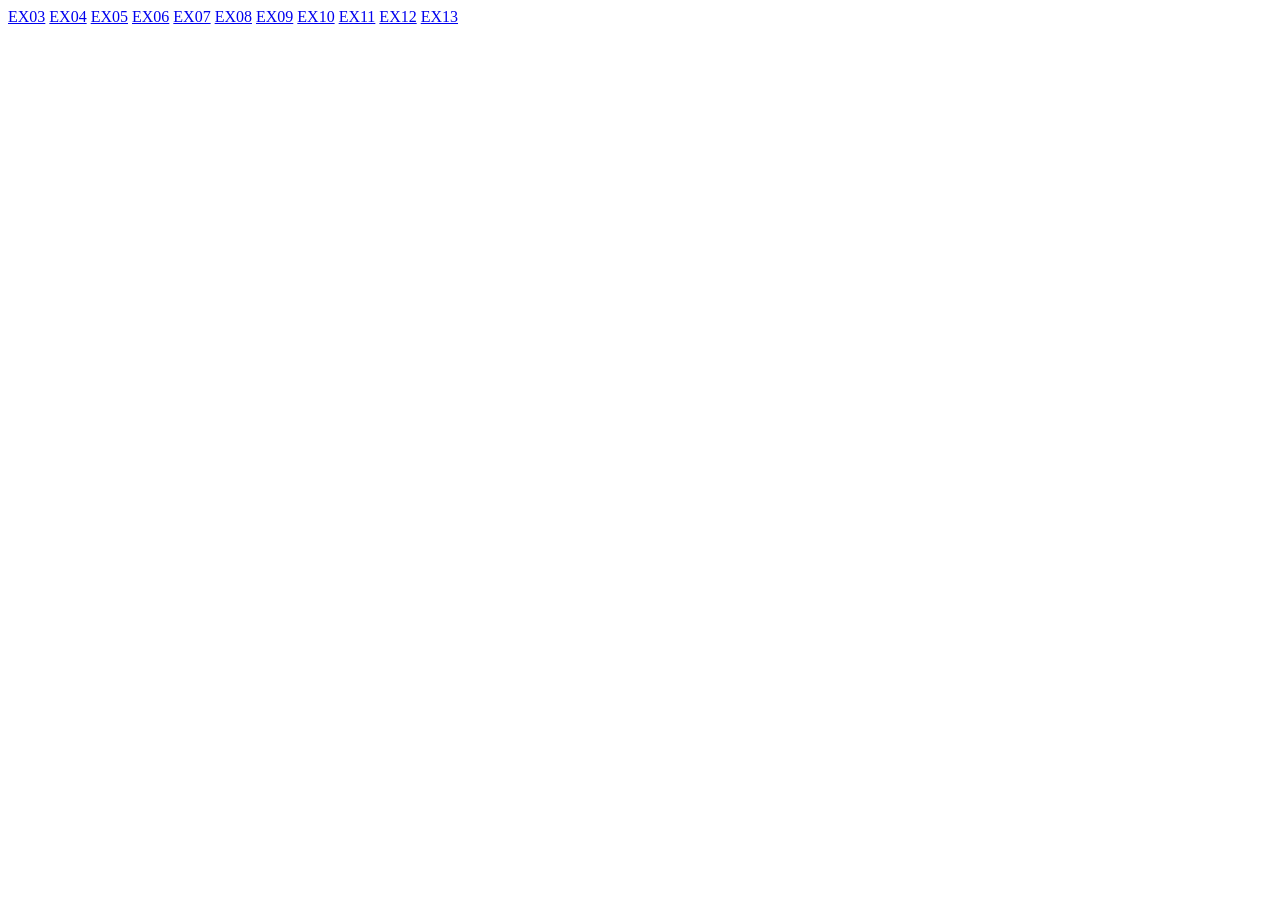
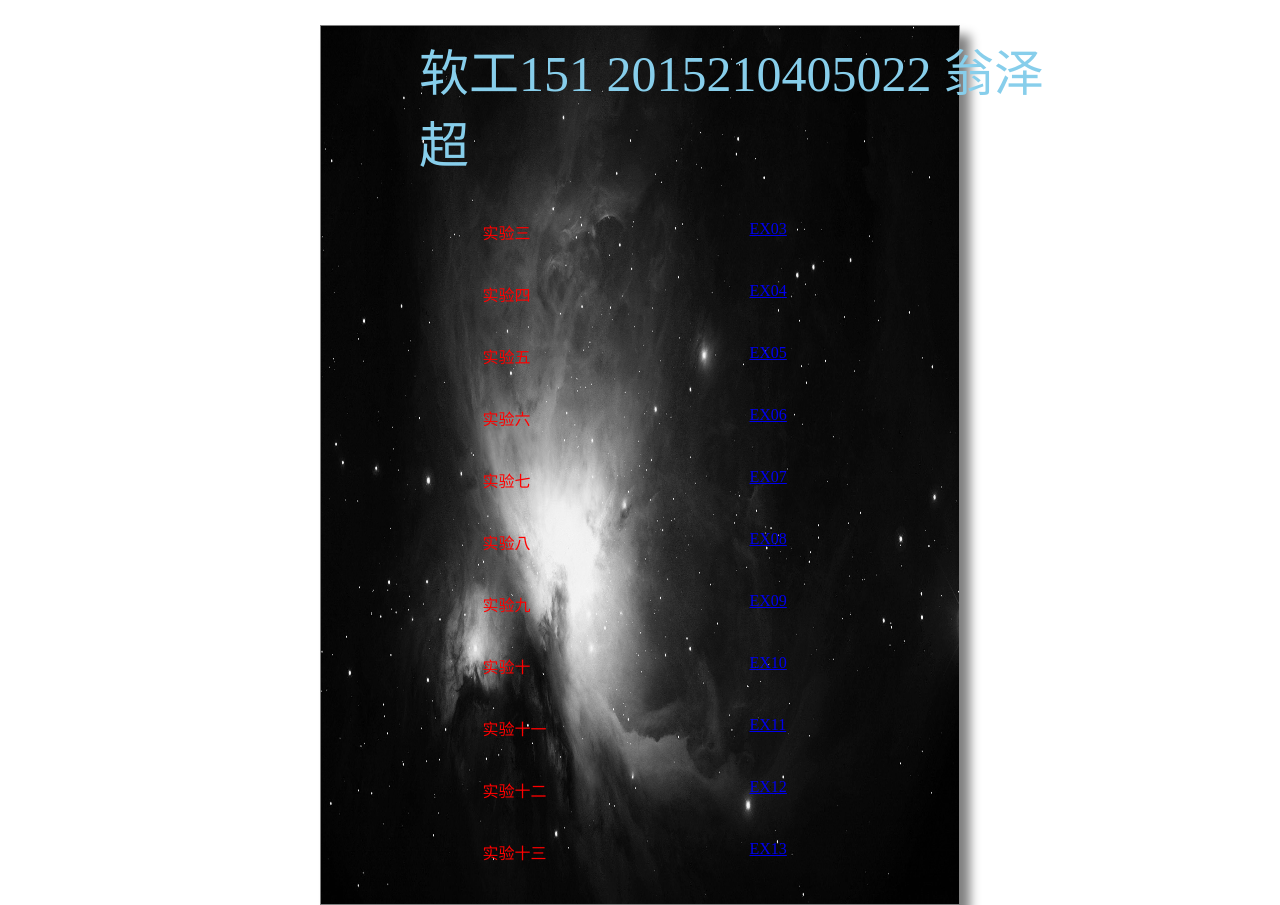
Before and after one commit to wengzechao/wengzechao.github.com, a plain HTML site: page index.html in a window 1280 px wide. Before the commit the page ends 800 px from the top, so only its background shows below. Drawn offline with Linux system fonts and the light colour scheme.

Commit message:
change index

```diff
--- /dev/null
+++ b/css/index.css
@@ -0,0 +1,155 @@
+#table{
+	position: absolute;
+	width: 50%;
+	height: 880px;
+	left: 25%;
+	top: 25px;
+	border: solid 1px gray;
+	box-shadow: 10px 10px 10px gray;
+	background-image: url(/picture/background.jpg);
+	background-size: 100% 100%;
+}
+#t1{
+	position: relative;
+	left: 15%;
+	font-size: 50px;
+	color: skyblue;
+}
+#t2{
+	position: relative;
+	display: block;
+	top: 35px;
+	color: red;
+}
+#s3{
+	position: relative;
+	width: 50%;
+	height: 60px;
+	left: 25%;
+	float: left;
+}
+#s4{
+	position: relative;
+	width: 50%;
+	height: 60px;
+	left: 25%;
+	float: left;
+}
+#s5{
+	position: relative;
+	width: 50%;
+	height: 60px;
+	left: 25%;
+	float: left;
+}
+#s6{
+	position: relative;
+	width: 50%;
+	height: 60px;
+	left: 25%;
+	float: left;
+}
+#s7{
+	position: relative;
+	width: 50%;
+	height: 60px;
+	left: 25%;
+	float: left;
+}
+#s8{
+	position: relative;
+	width: 50%;
+	height: 60px;
+	left: 25%;
+	float: left;
+}
+#s9{
+	position: relative;
+	width: 50%;
+	height: 60px;
+	left: 25%;
+	float: left;
+}
+#s10{
+	position: relative;
+	width: 50%;
+	height: 60px;
+	left: 25%;
+	float: left;
+}
+#s11{
+	position: relative;
+	width: 50%;
+	height: 60px;
+	left: 25%;
+	float: left;
+}
+#s12{
+	position: relative;
+	width: 50%;
+	height: 60px;
+	left: 25%;
+	float: left;
+}
+#s13{
+	position: relative;
+	width: 50%;
+	height: 60px;
+	left: 25%;
+	float: left;
+}
+#title3{
+	position: relative;
+	float: right;
+	width: 50px;
+}
+#title4{
+	position: relative;
+	float: right;
+	width: 50px;
+}
+#title5{
+	position: relative;
+	float: right;
+	width: 50px;
+}
+#title6{
+	position: relative;
+	float: right;
+	width: 50px;
+}
+#title7{
+	position: relative;
+	float: right;
+	width: 50px;
+}
+#title8{
+	position: relative;
+	float: right;
+	width: 50px;
+}
+#title9{
+	position: relative;
+	float: right;
+	width: 50px;
+}
+#title10{
+	position: relative;
+	float: right;
+	width: 50px;
+}
+#title11{
+	position: relative;
+	float: right;
+	width: 50px;
+}
+#title12{
+	position: relative;
+	float: right;
+	width: 50px;
+}
+#title13{
+	position: relative;
+	float: right;
+	width: 50px;
+}
--- a/index.html
+++ b/index.html
@@ -6,19 +6,48 @@
 <title>index</title>
 <meta name="description" content="">
 <meta name="keywords" content="">
-<link href="css/EX03.css" rel="stylesheet">
+<link href="css/index.css" rel="stylesheet">
 </head>
 <body>
-    <a href="EX03.html">EX03</a>
-    <a href="EX04.html">EX04</a>
-    <a href="EX05.html">EX05</a>
-    <a href="EX06.html">EX06</a>
-    <a href="EX07.html">EX07</a>
-    <a href="EX08.html">EX08</a>
-    <a href="EX09.html">EX09</a>
-    <a href="EX10.html">EX10</a>
-    <a href="EX11.html">EX11</a>
-    <a href="EX12.html">EX12</a>
-    <a href="EX13.html">EX13</a>
+    <div id="box"></div>
+    <table id="table">
+    	<td id="t1">软工151  2015210405022  翁泽超</td>
+		<tr id="t2">
+			<td id="s3">实验三
+			    <a href="EX03.html" id="title3">EX03</a>
+			</td>
+			<td id="s4">实验四
+			    <a href="EX04.html" id="title4">EX04</a>
+			</td>
+			<td id="s5">实验五
+			    <a href="EX05.html" id="title5">EX05</a>
+			</td>
+			<td id="s6">实验六
+		        <a href="EX06.html" id="title6">EX06</a>
+		    </td>
+			<td id="s7">实验七
+			    <a href="EX07.html" id="title7">EX07</a>
+			</td>
+			<td id="s8">实验八
+			    <a href="EX08.html" id="title8">EX08</a>
+			</td>
+			<td id="s9">实验九
+			    <a href="EX09.html" id="title9">EX09</a>
+			</td>
+			<td id="s10">实验十
+			    <a href="EX10.html" id="title10">EX10</a>
+			</td>
+			<td id="s11">实验十一
+			    <a href="EX11.html" id="title11">EX11</a>
+			</td>
+			<td id="s12">实验十二
+			    <a href="EX12.html" id="title12">EX12</a>
+			</td>
+			<td id="s13">实验十三
+			    <a href="EX13.html" id="title13">EX13</a>
+			</td>
+		</tr>
+    </table>
+
 </body>
 </html>
```
Also changed, not shown: picture/background.jpg (added).
